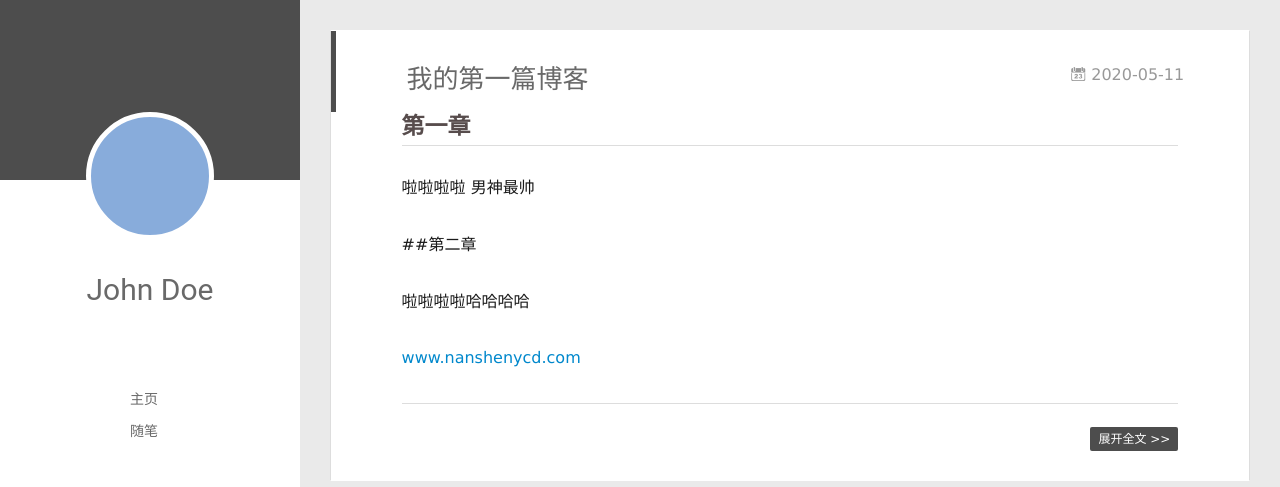
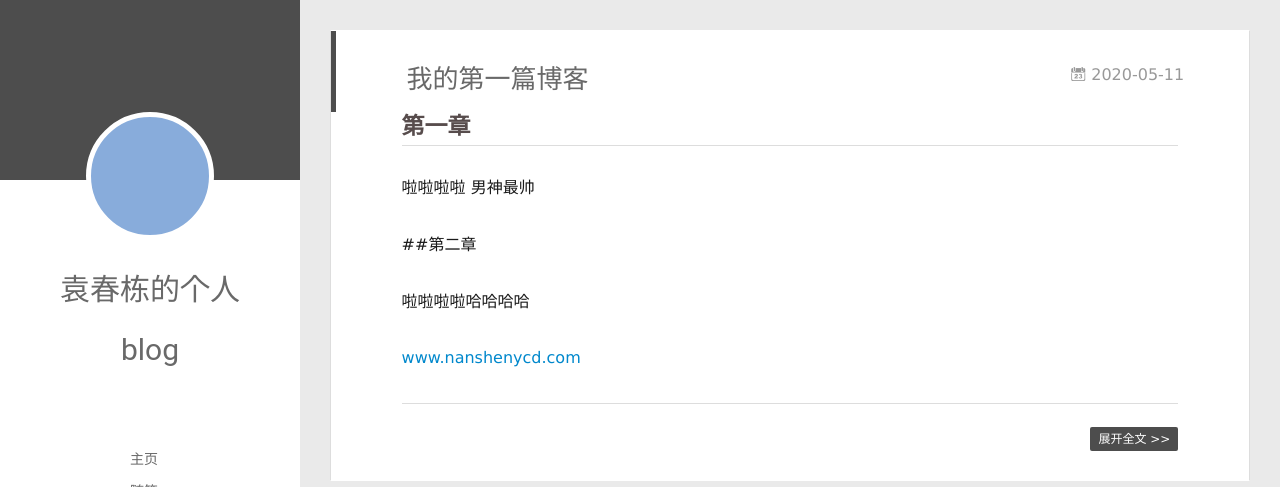
Before and after one commit to nanshenycd/nanshenycd.github.io, a plain HTML site: page index.html in a window 1280 px wide. Shown: the top 487 px of the page. Drawn offline with Linux system fonts and the light colour scheme; no server answers.

Commit message:
Site updated: 2020-05-12 12:55:35

```diff
--- a/index.html
+++ b/index.html
@@ -46,7 +46,7 @@
 			<img src="" class="js-avatar">
 		</a>
 		<hgroup>
-		  <h1 class="header-author"><a href="/">John Doe</a></h1>
+		  <h1 class="header-author"><a href="/">袁春栋的个人blog</a></h1>
 		</hgroup>
 
 
@@ -104,7 +104,7 @@
 				<img src="" class="js-avatar">
 			</div>
 			<hgroup>
-			  <h1 class="header-author js-header-author">John Doe</h1>
+			  <h1 class="header-author js-header-author">袁春栋的个人blog</h1>
 			</hgroup>
 
 
```
